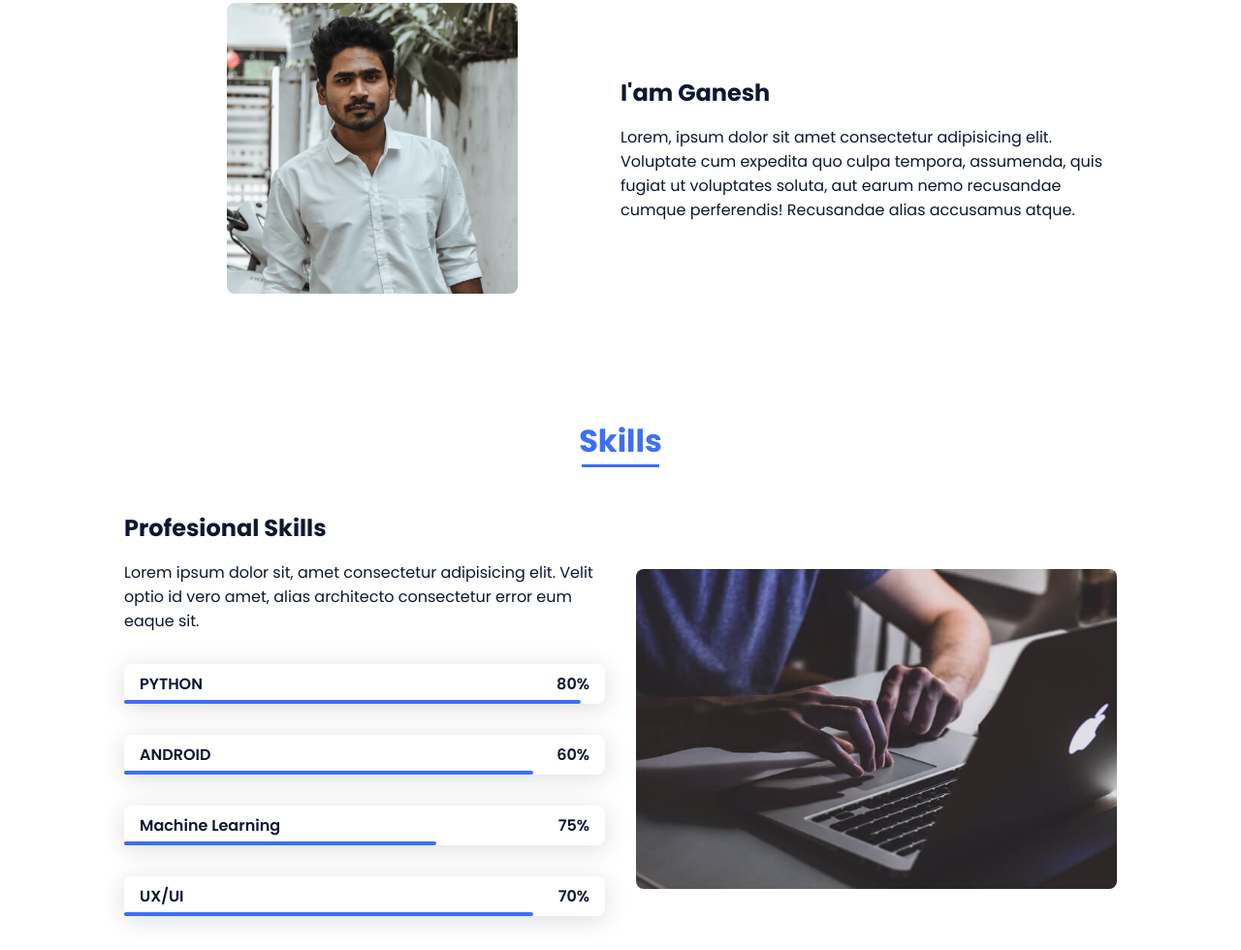
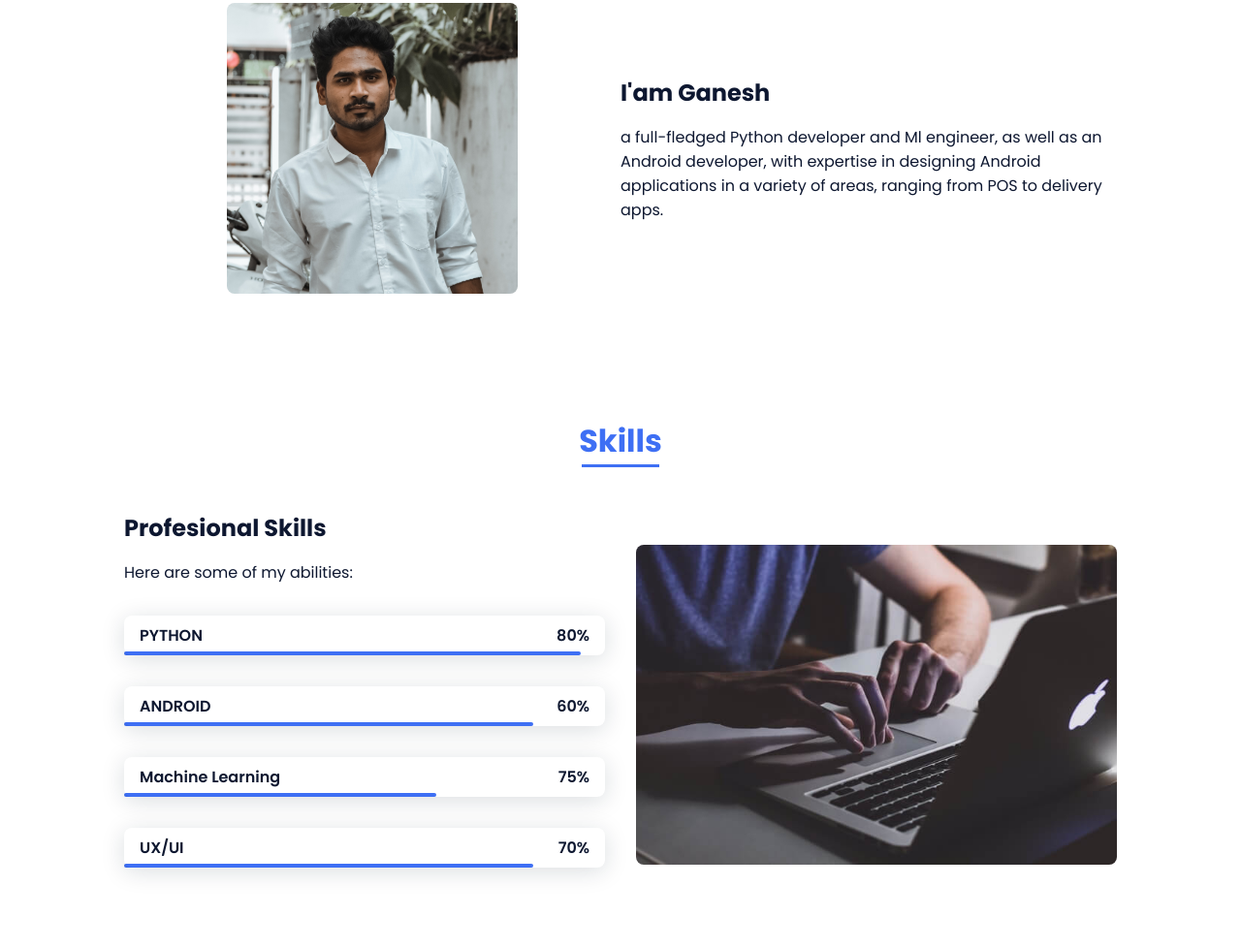
Before and after one commit to GRex4/ganeshD510.github.io, a plain HTML site: page index.html in a window 1280 px wide. Shown: the part 896-1876 px from the top of the page at 97% size. Drawn offline with nearby package versions, Linux system fonts and the light colour scheme.

Commit message:
Update index.html

```diff
--- a/index.html
+++ b/index.html
@@ -75,7 +75,7 @@
 
                     <div>
                         <h2 class="about__subtitle">I'am Ganesh</h2>
-                        <p class="about__text">Lorem, ipsum dolor sit amet consectetur adipisicing elit. Voluptate cum expedita quo culpa tempora, assumenda, quis fugiat ut voluptates soluta, aut earum nemo recusandae cumque perferendis! Recusandae alias accusamus atque.</p>
+                        <p class="about__text">a full-fledged Python developer and Ml engineer, as well as an Android developer, with expertise in designing Android applications in a variety of areas, ranging from POS to delivery apps.</p>
                     </div>
                 </div>
             </section>
@@ -87,7 +87,7 @@
                 <div class="skills__container bd-grid">
                     <div>
                         <h2 class="skills__subtitle">Profesional Skills</h2>
-                        <p class="skills__text">Lorem ipsum dolor sit, amet consectetur adipisicing elit. Velit optio id vero amet, alias architecto consectetur error eum eaque sit.</p>
+                        <p class="skills__text">Here are some of my abilities:</p>
                         <div class="skills__data">
                             <div class="skills__names">
 
@@ -193,7 +193,7 @@
                 <a href="#" class="footer__icon"><i class='bx bxl-instagram' ></i></a>
                 <a href="#" class="footer__icon"><i class='bx bxl-twitter' ></i></a>
             </div>
-            <p class="footer__copy">&#169; Bedimcode. All rigths reserved</p>
+            <p class="footer__copy">&#169; Template By Bedimcode. All rigths reserved</p>
         </footer>
 
 
```
